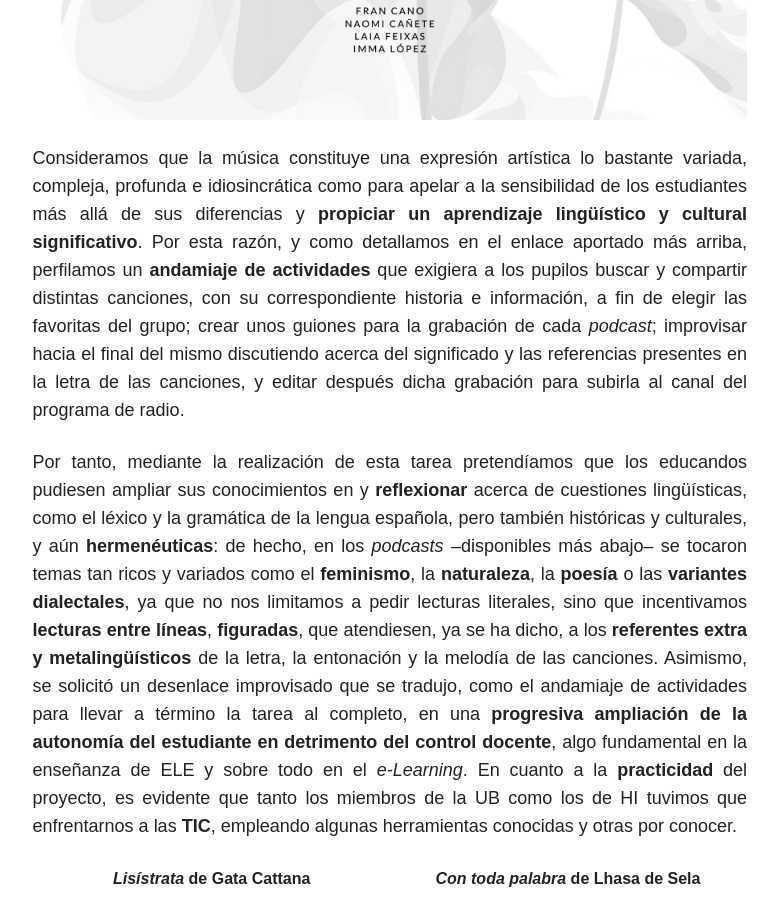
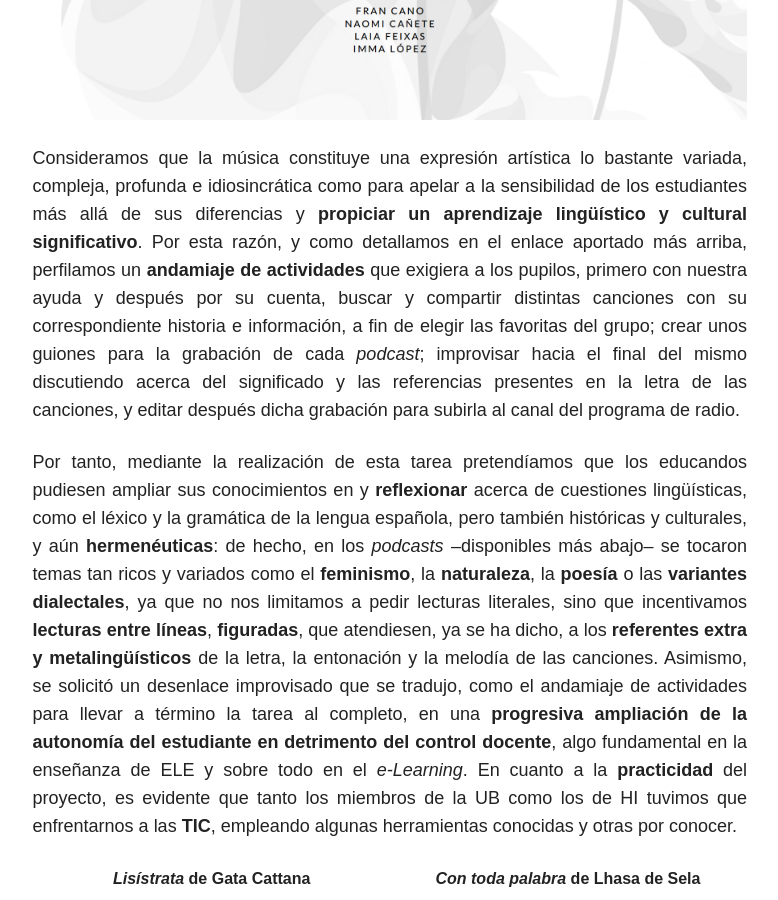
Before and after one commit to immalopez/immalopez.github.io, a Jekyll site: the page built from _posts/blog/2018-05-08-reflexion-final-tic.md, in a window 1280 px wide and 900 px high, scrolled down 1920 px. Shown: the whole window, without its empty margins (347-1125 px from the left). Built offline with Jekyll 4.4.1, drawn with Linux system fonts in a browser that asks for light colours; nearby versions of some CDN libraries; comment, search, counter and statistics services are not loaded.

Commit message:
Update 2018-05-08-reflexion-final-tic.md

```diff
--- a/_posts/blog/2018-05-08-reflexion-final-tic.md
+++ b/_posts/blog/2018-05-08-reflexion-final-tic.md
@@ -21,7 +21,7 @@ Optamos por este proyecto ateniéndonos a las diferencias que mediaban entre nue
 
 ![Portada](/images/Screen Shot 2018-06-10 at 15.18.35.png)
 
-Consideramos que la música constituye una expresión artística lo bastante variada, compleja, profunda e idiosincrática como para apelar a la sensibilidad de los estudiantes más allá de sus diferencias y **propiciar un aprendizaje lingüístico y cultural significativo**. Por esta razón, y como detallamos en el enlace aportado más arriba, perfilamos un **andamiaje de actividades** que exigiera a los pupilos buscar y compartir distintas canciones, con su correspondiente historia e información, a fin de elegir las favoritas del grupo; crear unos guiones para la grabación de cada _podcast_; improvisar hacia el final del mismo discutiendo acerca del significado y las referencias presentes en la letra de las canciones, y editar después dicha grabación para subirla al canal del programa de radio.
+Consideramos que la música constituye una expresión artística lo bastante variada, compleja, profunda e idiosincrática como para apelar a la sensibilidad de los estudiantes más allá de sus diferencias y **propiciar un aprendizaje lingüístico y cultural significativo**. Por esta razón, y como detallamos en el enlace aportado más arriba, perfilamos un **andamiaje de actividades** que exigiera a los pupilos, primero con nuestra ayuda y después por su cuenta, buscar y compartir distintas canciones con su correspondiente historia e información, a fin de elegir las favoritas del grupo; crear unos guiones para la grabación de cada _podcast_; improvisar hacia el final del mismo discutiendo acerca del significado y las referencias presentes en la letra de las canciones, y editar después dicha grabación para subirla al canal del programa de radio.
 
 Por tanto, mediante la realización de esta tarea pretendíamos que los educandos pudiesen ampliar sus conocimientos en y **reflexionar** acerca de cuestiones lingüísticas, como el léxico y la gramática de la lengua española, pero también históricas y culturales, y aún **hermenéuticas**: de hecho, en los _podcasts_ –disponibles más abajo– se tocaron temas tan ricos y variados como el **feminismo**, la **naturaleza**, la **poesía** o las **variantes dialectales**, ya que no nos limitamos a pedir lecturas literales, sino que incentivamos **lecturas entre líneas**, **figuradas**, que atendiesen, ya se ha dicho, a los **referentes extra y metalingüísticos** de la letra, la entonación y la melodía de las canciones. Asimismo, se solicitó un desenlace improvisado que se tradujo, como el andamiaje de actividades para llevar a término la tarea al completo, en una **progresiva ampliación de la autonomía del estudiante en detrimento del control docente**, algo fundamental en la enseñanza de ELE y sobre todo en el _e-Learning_. En cuanto a la **practicidad** del proyecto, es evidente que tanto los miembros de la UB como los de HI tuvimos que enfrentarnos a las **TIC**, empleando algunas herramientas conocidas y otras por conocer.
 
```
